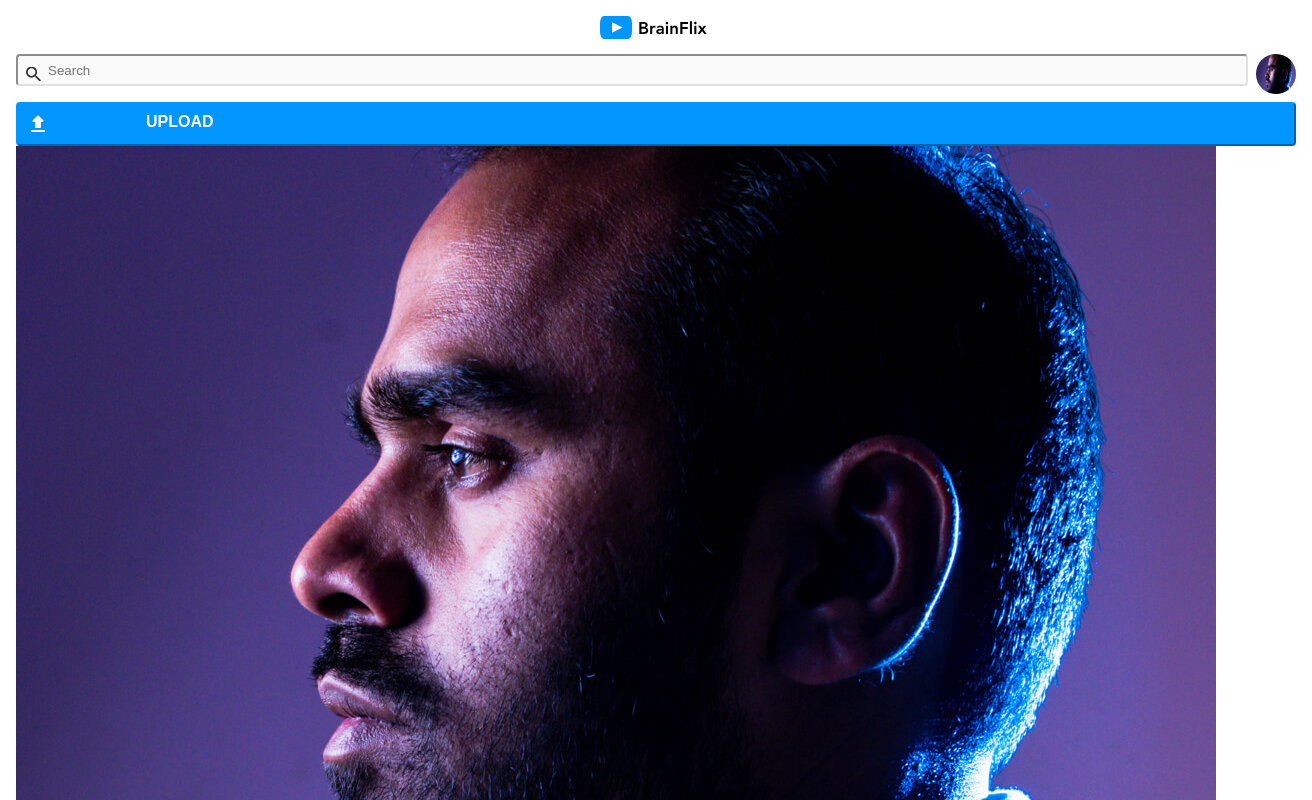
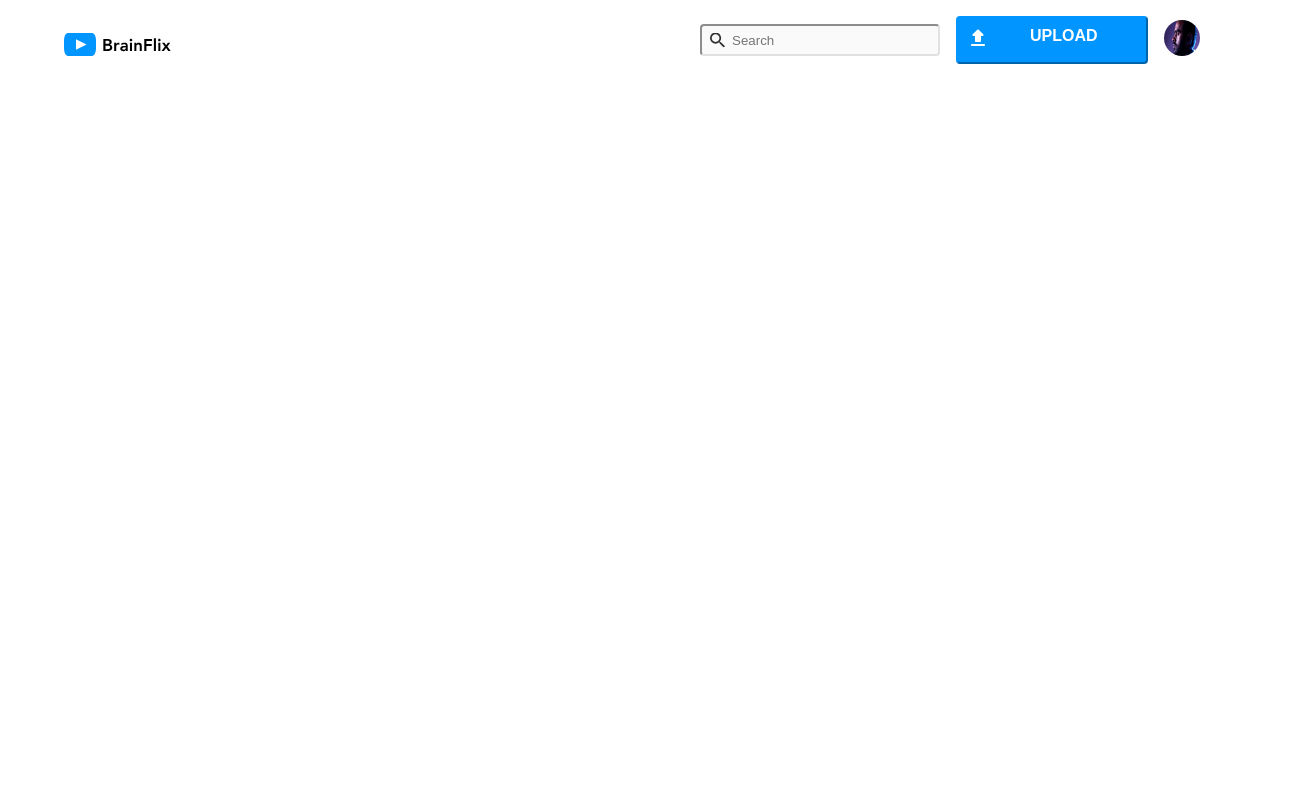
Before and after one commit to nhajenny/jenny-ho-brainflix, a React (Vite) app: page / in a window 1280 px wide. Shown: the top 800 px of the page, 1312 px wide, since content can reach past the window. Built offline with nearby package versions, Linux system fonts and the light colour scheme; a web font is replaced by a local one.

Commit message:
add desktop and tablet mixin for header component

```diff
--- a/src/App.css
+++ b/src/App.css
@@ -93,23 +93,60 @@ header {
   justify-content: center;
   align-items: center;
 }
+@media (min-width: 768px) {
+  header {
+    display: flex;
+    flex-direction: row;
+    justify-content: space-between;
+    row-gap: 2rem;
+  }
+}
+@media (min-width: 1280px) {
+  header {
+    width: 90%;
+    justify-content: space-between;
+    margin: auto;
+  }
+}
 header__logo {
   justify-content: center;
   align-items: center;
   padding: 1rem;
+}
+@media (min-width: 768px) {
+  header__logo {
+    display: flex;
+  }
 }
 header__logo--img {
   width: 7.5rem;
   height: 1.5625rem;
 }
 
+.header__navbar {
+  padding-bottom: 1rem;
+}
+@media (min-width: 768px) {
+  .header__navbar {
+    display: flex;
+    padding-left: 1rem;
+    padding-right: 1rem;
+  }
+}
+
 .header__search {
   display: flex;
-  width: 100vw;
+  width: 100%;
   -moz-column-gap: 0.5rem;
        column-gap: 0.5rem;
   padding-top: 0.5rem;
   padding-bottom: 0.5rem;
+}
+@media (min-width: 768px) {
+  .header__search {
+    width: 15rem;
+    padding-right: 1rem;
+  }
 }
 .header__search--container {
   position: relative;
@@ -149,8 +186,7 @@ header__logo--img {
 }
 @media (min-width: 768px) {
   .header__search--profile {
-    width: 2.5rem;
-    height: 2.5rem;
+    display: none;
   }
 }
 
@@ -165,6 +201,13 @@ header__logo--img {
        column-gap: 5.5rem;
   padding: 0.25rem;
 }
+@media (min-width: 768px) {
+  .header__button {
+    width: 12rem;
+    -moz-column-gap: 2rem;
+         column-gap: 2rem;
+  }
+}
 .header__button--upload-icon {
   padding: 0.25rem;
 }
@@ -173,14 +216,22 @@ header__logo--img {
   font-size: 1rem;
 }
 
-.header__navbar {
-  padding-bottom: 1rem;
+@media (min-width: 768px) {
+  .header__img-container {
+    padding-left: 1rem;
+    padding-top: 0.25rem;
+  }
 }
-.header__navbar--profile {
+
+.header__img--profile {
   display: none;
 }
 @media (min-width: 768px) {
-  .header__navbar--profile {
+  .header__img--profile {
     display: flex;
+    -webkit-clip-path: circle();
+            clip-path: circle();
+    width: 2.25rem;
+    height: 2.25rem;
   }
 }/*# sourceMappingURL=App.css.map */
--- a/src/components/ComponentName/Header.jsx
+++ b/src/components/ComponentName/Header.jsx
@@ -24,7 +24,9 @@ function Header() {
                 <img src={iconUpload} alt="upload icon left side of button" className="header__button--upload-icon"/>
                 <label className="header__button--text">UPLOAD</label>
             </button>
-            <img src={mohanMuruge} alt="profile picture of Mohan Muruge" className="header__navbar--profile"/>
+            <div className="header__img-container">
+            <img src={mohanMuruge} alt="profile picture of Mohan Muruge" className="header__img--profile"/>
+            </div>
         </div>
     </header>
     )
--- a/src/styles/partials/_global.scss
+++ b/src/styles/partials/_global.scss
@@ -65,22 +65,48 @@ header {
     flex-direction: column;
     justify-content: center;
     align-items: center;
+    @include tablet {
+        display: flex;
+        flex-direction: row;
+        justify-content: space-between;
+        row-gap: 2rem;
+    }
+    @include desktop {
+        width: 90%;
+        justify-content: space-between;
+        margin: auto;
+    }
     &__logo {
         justify-content: center;
         align-items: center;
         padding: 1rem;
+        @include tablet {
+            display: flex;
+        }
         &--img{
             @include box(7.5rem,1.5625rem);
         }
     }
 }
+.header__navbar {
+    padding-bottom: 1rem;
+    @include tablet {
+        display: flex;
+        padding-left: 1rem;
+        padding-right: 1rem;
+    }
+}
 
 .header__search {
 display: flex;
-width: 100vw;
+width: 100%;
 column-gap: 0.5rem;
 padding-top: 0.5rem;
 padding-bottom: 0.5rem;
+@include tablet {
+    width: 15rem;
+    padding-right: 1rem;
+}
 &--container {
     position: relative;
     display: inline-block;
@@ -96,6 +122,7 @@ padding-bottom: 0.5rem;
     &::placeholder {
         padding-left: 1.25rem;
     }
+
 }
 &--icon {
     position: absolute;
@@ -110,9 +137,9 @@ padding-bottom: 0.5rem;
     display: flex;
     clip-path: circle();
     @include box(2.25rem, 2.25rem);
-         @include tablet {
-            @include box(2.5rem, 2.5rem);
-            }
+       @include tablet {
+        display: none;
+       }
     }
 }
 .header__button {
@@ -124,6 +151,10 @@ padding-bottom: 0.5rem;
     color: $white;
     column-gap: 5.5rem;
     padding: 0.25rem;
+    @include tablet {
+        width: 12rem;
+        column-gap: 2rem;
+    }
     &--upload-icon {
         padding: 0.25rem;
     }
@@ -132,12 +163,18 @@ padding-bottom: 0.5rem;
         font-size: 1rem;
     }
 }
-.header__navbar {
-    padding-bottom: 1rem;
-    &--profile {
-        display: none;
-        @include tablet {
-            display: flex;
-        }
+.header__img-container {
+    @include tablet {
+        padding-left: 1rem;
+        padding-top: 0.25rem;
     }
 }
+.header__img--profile {
+    display: none;
+    @include tablet {
+        display: flex;
+        clip-path: circle();
+        @include box(2.25rem, 2.25rem);
+
+    }
+}
--- a/src/styles/styles.css
+++ b/src/styles/styles.css
@@ -93,23 +93,60 @@ header {
   justify-content: center;
   align-items: center;
 }
+@media (min-width: 768px) {
+  header {
+    display: flex;
+    flex-direction: row;
+    justify-content: space-between;
+    row-gap: 2rem;
+  }
+}
+@media (min-width: 1280px) {
+  header {
+    width: 90%;
+    justify-content: space-between;
+    margin: auto;
+  }
+}
 header__logo {
   justify-content: center;
   align-items: center;
   padding: 1rem;
+}
+@media (min-width: 768px) {
+  header__logo {
+    display: flex;
+  }
 }
 header__logo--img {
   width: 7.5rem;
   height: 1.5625rem;
 }
 
+.header__navbar {
+  padding-bottom: 1rem;
+}
+@media (min-width: 768px) {
+  .header__navbar {
+    display: flex;
+    padding-left: 1rem;
+    padding-right: 1rem;
+  }
+}
+
 .header__search {
   display: flex;
-  width: 100vw;
+  width: 100%;
   -moz-column-gap: 0.5rem;
        column-gap: 0.5rem;
   padding-top: 0.5rem;
   padding-bottom: 0.5rem;
+}
+@media (min-width: 768px) {
+  .header__search {
+    width: 15rem;
+    padding-right: 1rem;
+  }
 }
 .header__search--container {
   position: relative;
@@ -149,8 +186,7 @@ header__logo--img {
 }
 @media (min-width: 768px) {
   .header__search--profile {
-    width: 2.5rem;
-    height: 2.5rem;
+    display: none;
   }
 }
 
@@ -165,6 +201,13 @@ header__logo--img {
        column-gap: 5.5rem;
   padding: 0.25rem;
 }
+@media (min-width: 768px) {
+  .header__button {
+    width: 12rem;
+    -moz-column-gap: 2rem;
+         column-gap: 2rem;
+  }
+}
 .header__button--upload-icon {
   padding: 0.25rem;
 }
@@ -173,14 +216,22 @@ header__logo--img {
   font-size: 1rem;
 }
 
-.header__navbar {
-  padding-bottom: 1rem;
+@media (min-width: 768px) {
+  .header__img-container {
+    padding-left: 1rem;
+    padding-top: 0.25rem;
+  }
 }
-.header__navbar--profile {
+
+.header__img--profile {
   display: none;
 }
 @media (min-width: 768px) {
-  .header__navbar--profile {
+  .header__img--profile {
     display: flex;
+    -webkit-clip-path: circle();
+            clip-path: circle();
+    width: 2.25rem;
+    height: 2.25rem;
   }
 }/*# sourceMappingURL=styles.css.map */
```
Also changed, not shown: 2 other files (tests, documents, lock files or other folders).
